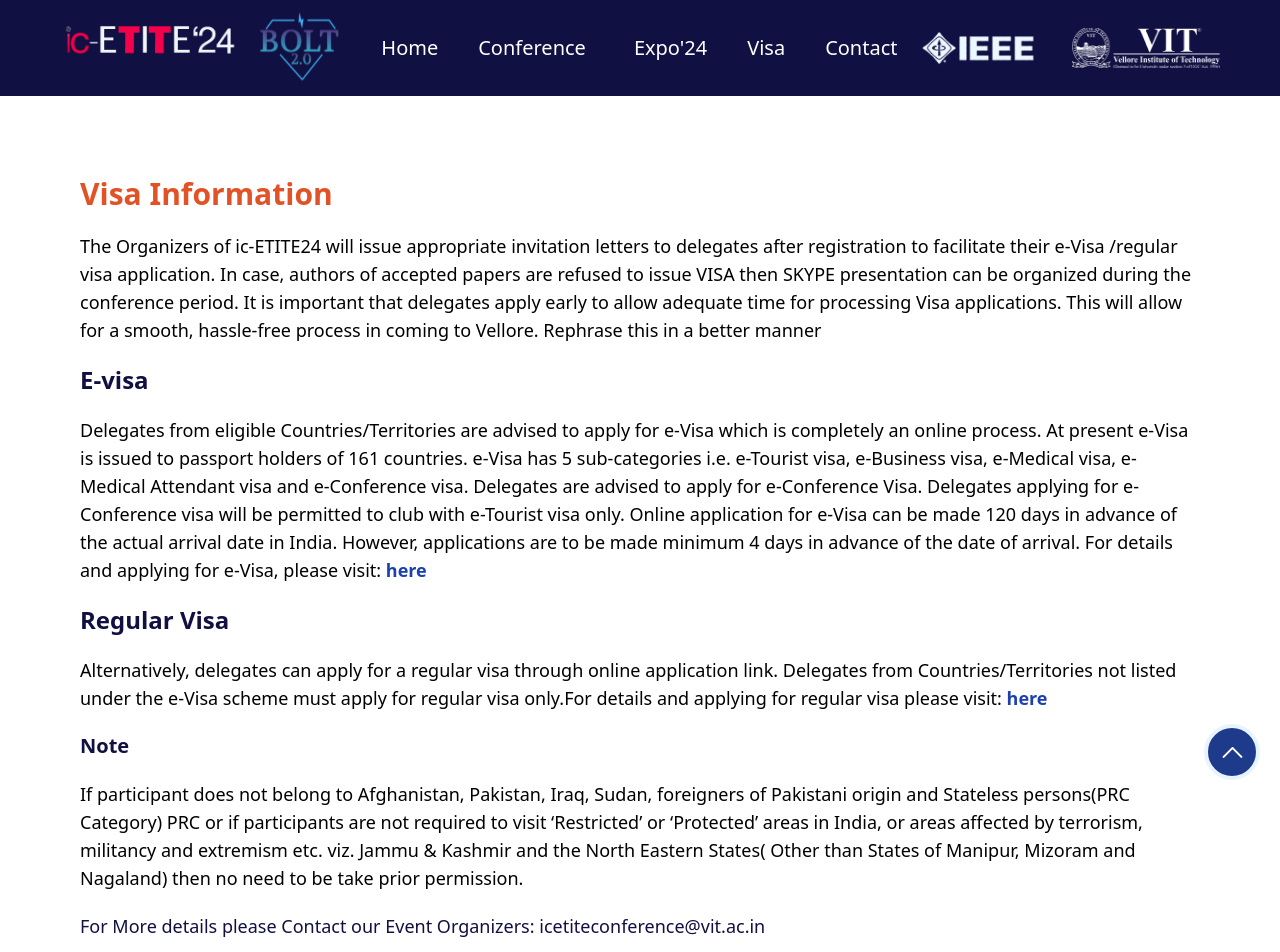
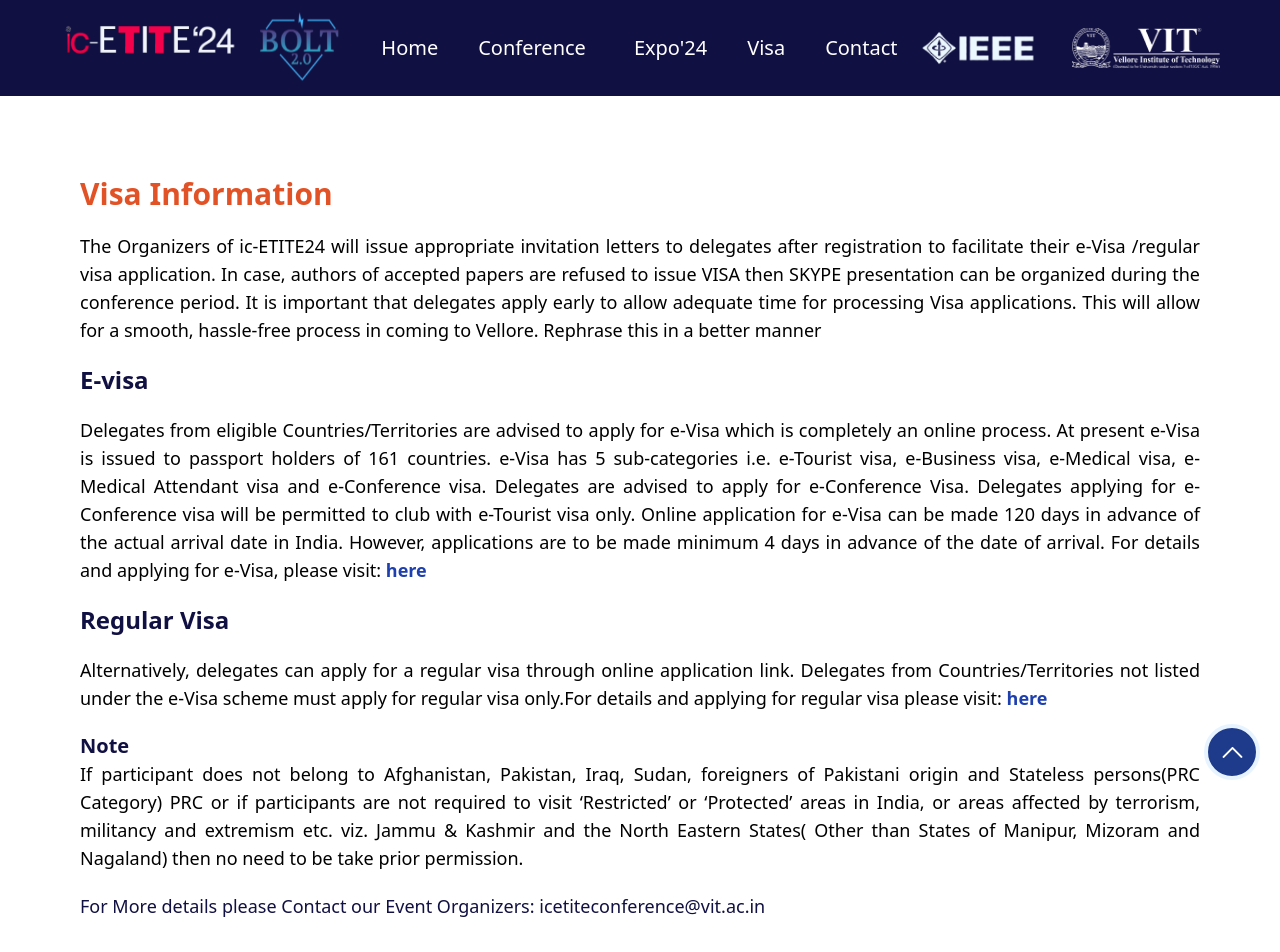
Before and after one commit to Shivd131/icetite-landing-deployed, a Next.js app: page /visa in a window 1280 px wide. Shown: the top 952 px of the page. Built offline with nearby package versions, Linux system fonts and the light colour scheme.

Commit message:
Update visa.js

```diff
--- a/src/pages/visa.js
+++ b/src/pages/visa.js
@@ -43,7 +43,7 @@ const Visa = () => {
         <h1 className="text-3xl font-bold text-[#E15326] pt-20 pb-5">
           Visa Information
         </h1>
-        <p className="text-lg">
+        <p className="text-lg  text-justify">
           The Organizers of ic-ETITE24 will issue appropriate invitation letters
           to delegates after registration to facilitate their e-Visa /regular
           visa application. In case, authors of accepted papers are refused to
@@ -57,7 +57,7 @@ const Visa = () => {
         <h1 className="text-2xl font-bold text-[#111042] py-5">
           E-visa
         </h1>
-        <p className="text-lg">
+        <p className="text-lg  text-justify">
           Delegates from eligible Countries/Territories are advised to apply for
           e-Visa which is completely an online process. At present e-Visa is
           issued to passport holders of 161 countries. e-Visa has 5
@@ -74,7 +74,7 @@ const Visa = () => {
         <h1 className="text-2xl font-bold text-[#111042] py-5">
           Regular Visa
         </h1>
-        <p className="text-lg">
+        <p className="text-lg  text-justify">
           Alternatively, delegates can apply for a regular visa through online
           application link. Delegates from Countries/Territories not listed
           under the e-Visa scheme must apply for regular visa only.For details
@@ -83,10 +83,10 @@ const Visa = () => {
 
         </p>
 
-        <h1 className="text-xl font-extrabold text-[#111042] py-5">
+        <h1 className="text-xl font-extrabold text-[#111042] pt-5">
           Note
         </h1>
-        <p className="text-lg">
+        <p className="text-lg  text-justify">
           If participant does not belong to Afghanistan, Pakistan, Iraq, Sudan,
           foreigners of Pakistani origin and Stateless persons(PRC Category) PRC
           or if participants are not required to visit ‘Restricted’ or
```
